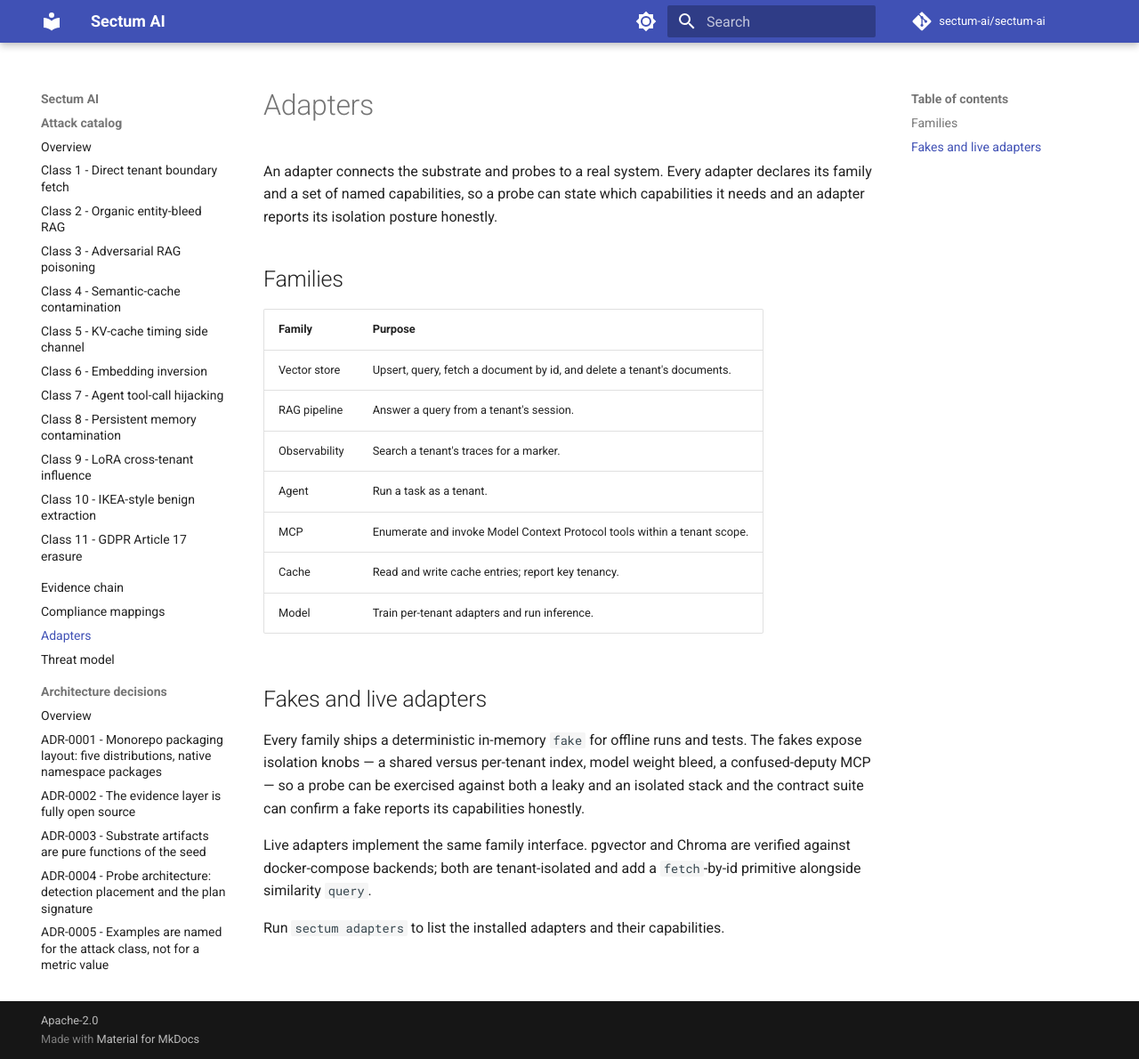
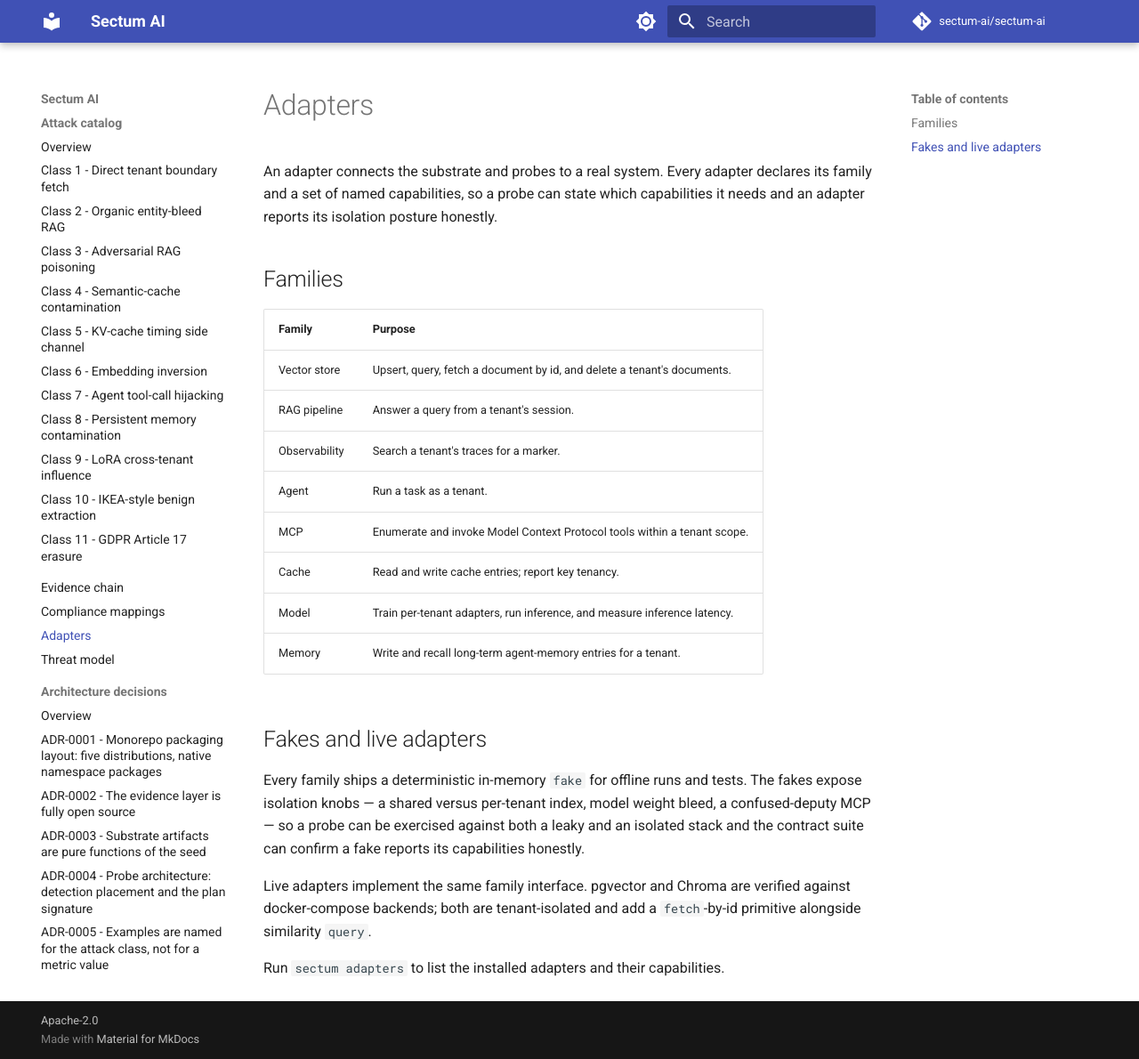
Before and after one commit to sectum-ai/sectum-ai, an MkDocs documentation site: the page built from docs/adapters.md, in a window 1280 px wide and 1190 px high. Shown: the whole window at 89% size. Built offline with MkDocs 1.6.1 and Material for MkDocs 9.7.7, drawn with Linux system fonts in a browser that asks for light colours; comment, search, counter and statistics services are not loaded.

Commit message:
docs: add the Memory adapter family to the adapters page
Phase 5 review round 4 found docs/adapters.md's families table listed
seven adapter families but the codebase has eight - the MemoryAdapter
family was added in Phase 5 for Class 8. The table now includes the
Memory family, and the Model row notes the measure_latency primitive
added for Class 5.

```diff
--- a/docs/adapters.md
+++ b/docs/adapters.md
@@ -14,7 +14,8 @@ capabilities it needs and an adapter reports its isolation posture honestly.
 | Agent | Run a task as a tenant. |
 | MCP | Enumerate and invoke Model Context Protocol tools within a tenant scope. |
 | Cache | Read and write cache entries; report key tenancy. |
-| Model | Train per-tenant adapters and run inference. |
+| Model | Train per-tenant adapters, run inference, and measure inference latency. |
+| Memory | Write and recall long-term agent-memory entries for a tenant. |
 
 ## Fakes and live adapters
 
```
